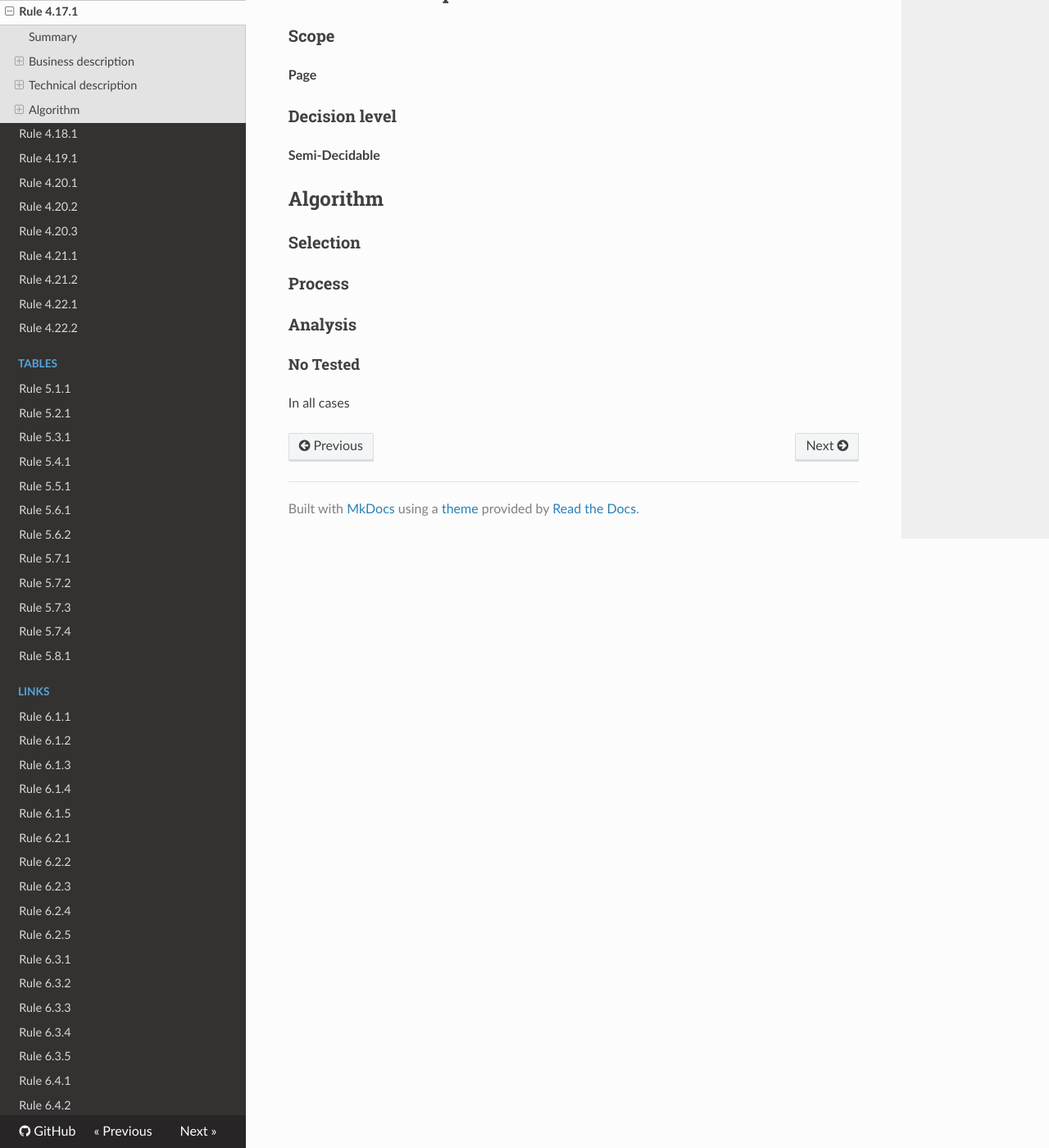
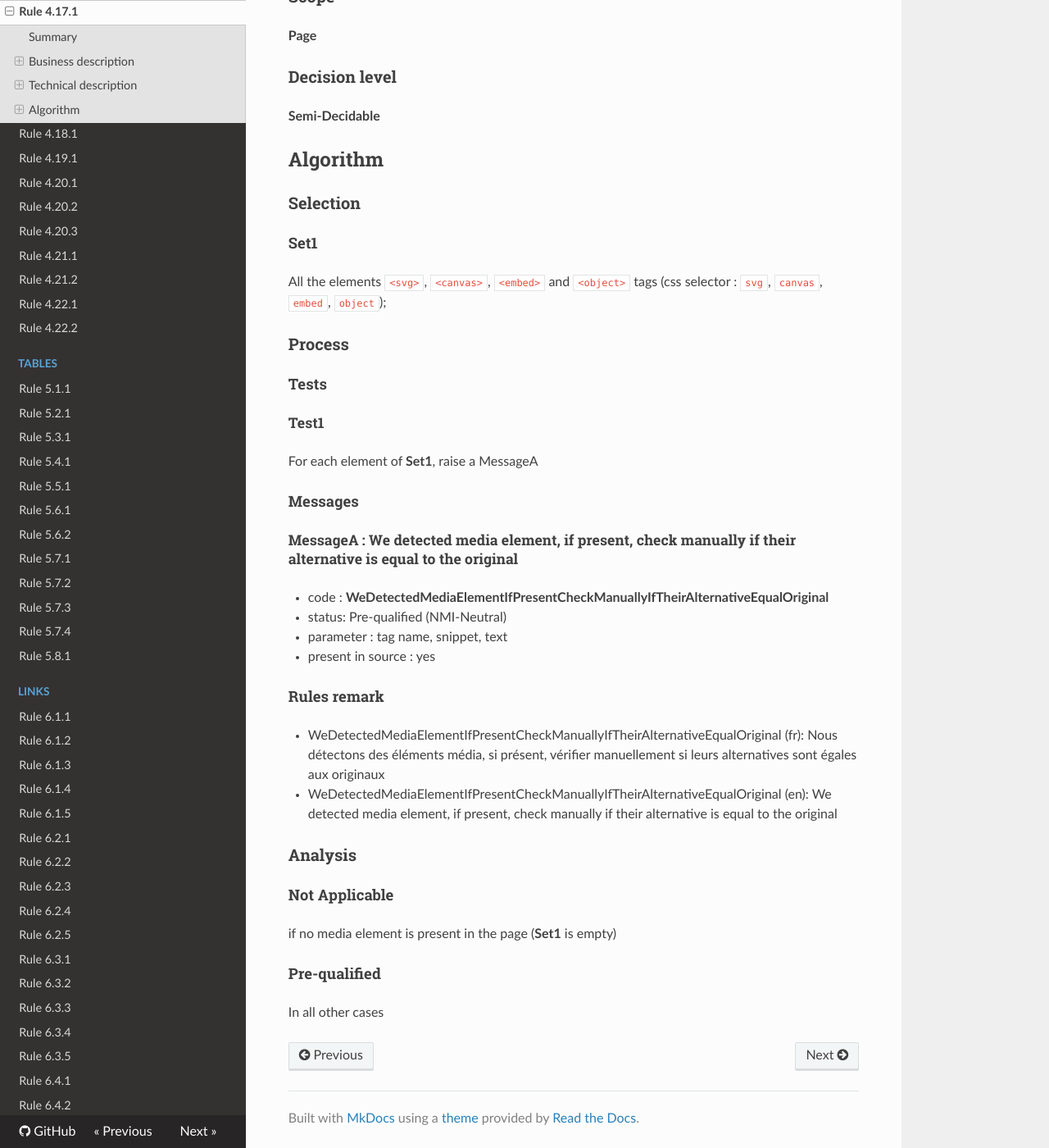
Before and after one commit to Tanaguru/RGAA3-2016, an MkDocs documentation site: the page built from docs/Rule-4-17-1.md, in a window 1280 px wide and 1400 px high, scrolled down 762 px. Shown: the whole window at 82% size. Built offline with MkDocs 1.6.1, drawn with Linux system fonts in a browser that asks for light colours; nearby versions of some CDN libraries; old or Windows-style settings are respelled for this version of MkDocs.

Commit message:
Update sample test 4.17.1

```diff
--- a/docs/Rule-4-16-2.md
+++ b/docs/Rule-4-16-2.md
@@ -18,7 +18,6 @@ Chaque m&eacute;dia <a href="http://references.modernisation.gouv.fr/rgaa/glossa
 
  *  La page r&eacute;f&eacute;renc&eacute;e par le <a href="http://references.modernisation.gouv.fr/rgaa/glossaire.html#lien-adjacent">lien adjacent</a> est accessible
  *  L'alternative dans la page, r&eacute;f&eacute;renc&eacute;e par le <a href="http://references.modernisation.gouv.fr/rgaa/glossaire.html#lien-adjacent">lien adjacent</a>, est accessible.
-
 
 ### Level
 
--- a/docs/Rule-4-17-1.md
+++ b/docs/Rule-4-17-1.md
@@ -36,10 +34,38 @@ Pour chaque <a href="http://references.modernisation.gouv.fr/referentiel-techniq
 
 ### Selection
 
+#### Set1
+
+All the elements `<svg>`, `<canvas>`, `<embed>` and `<object>` tags (css selector : `svg`, `canvas`, `embed`, `object`);
+
 ### Process
+
+#### Tests
+
+##### Test1
+
+For each element of **Set1**, raise a MessageA
+
+#### Messages
+
+##### MessageA : We detected media element, if present, check manually if their alternative is equal to the original
+
+-    code : **WeDetectedMediaElementIfPresentCheckManuallyIfTheirAlternativeEqualOriginal**
+-    status: Pre-qualified (NMI-Neutral)
+-    parameter : tag name, snippet, text
+-    present in source : yes
+
+#### Rules remark
+
+ * WeDetectedMediaElementIfPresentCheckManuallyIfTheirAlternativeEqualOriginal (fr): Nous d&eacute;tectons des &eacute;l&eacute;ments m&eacute;dia, si pr&eacute;sent, v&eacute;rifier manuellement si leurs alternatives sont &eacute;gales aux originaux
+ * WeDetectedMediaElementIfPresentCheckManuallyIfTheirAlternativeEqualOriginal (en): We detected media element, if present, check manually if their alternative is equal to the original
 
 ### Analysis
 
-#### No Tested
+#### Not Applicable
 
-In all cases
+if no media element is present in the page (**Set1** is empty)
+
+#### Pre-qualified
+
+In all other cases
```
Also changed, not shown: other parts of docs/Rule-4-16-2.md (+1 -1 lines), other parts of docs/Rule-4-17-1.md (+3 -5 lines), 3 other files.
